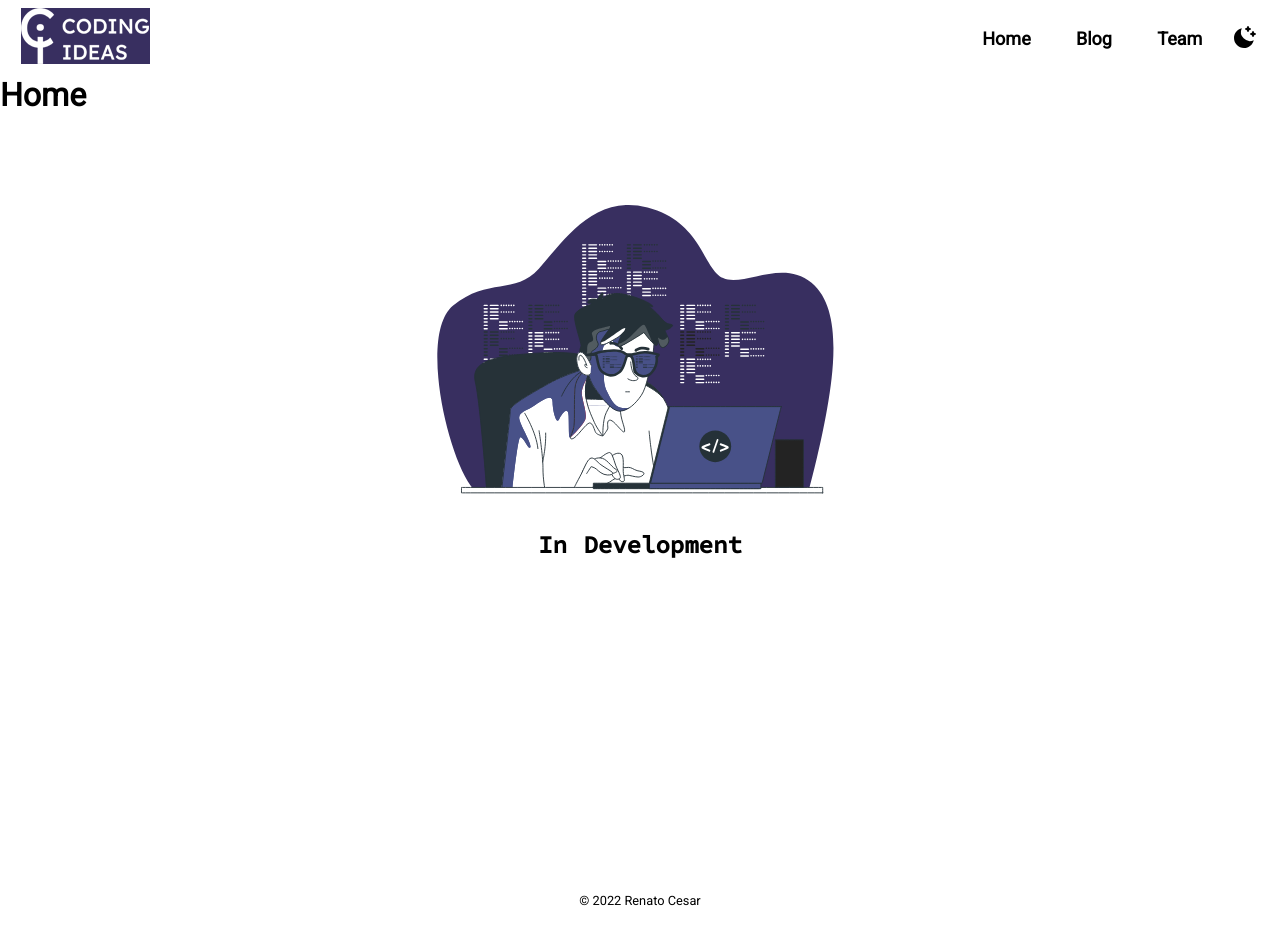
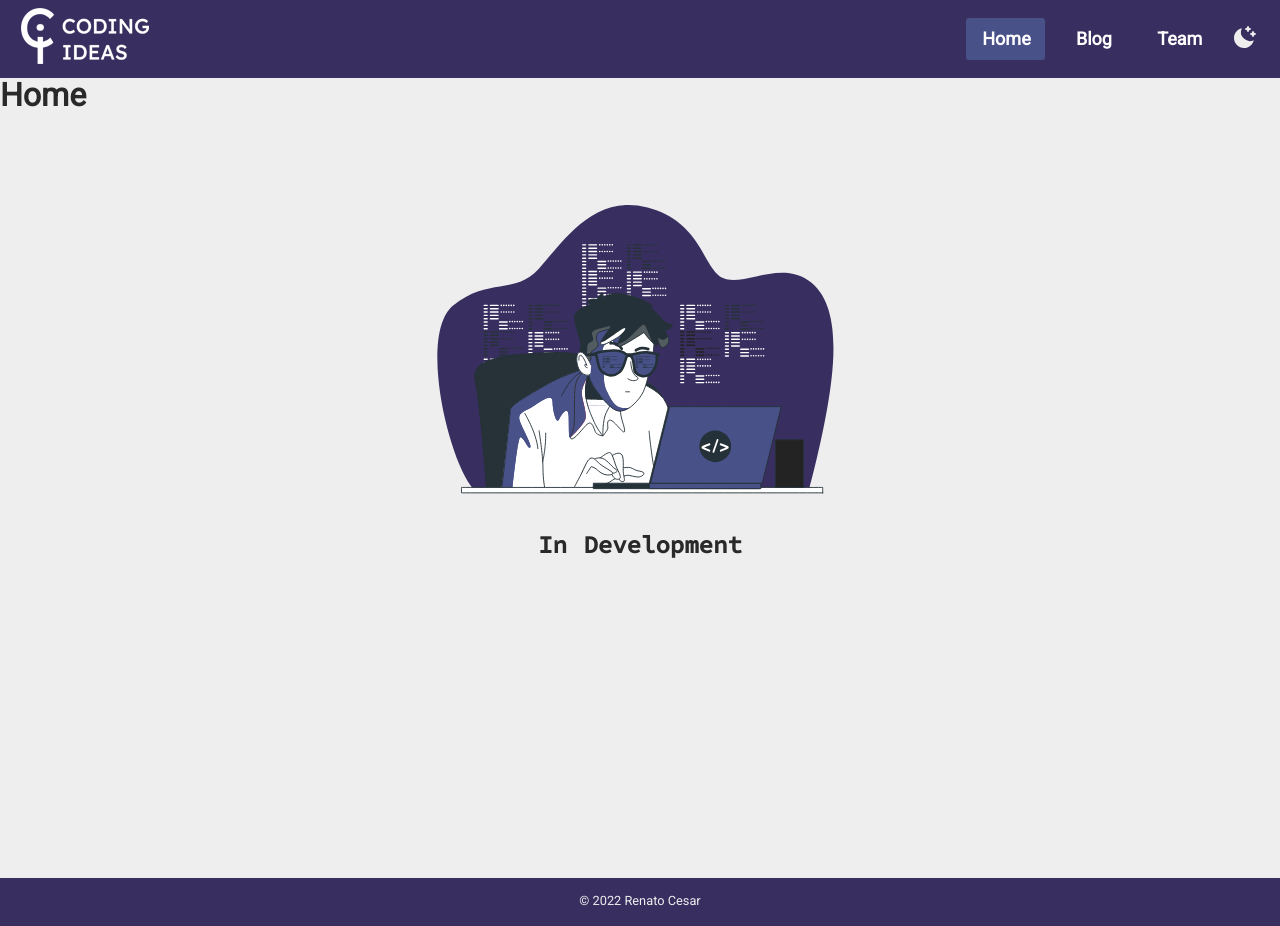
Before and after one commit to RenatoCesarF/back-to-pixels, a Next.js app: page / in a window 1280 px wide. Built offline with nearby package versions, Linux system fonts and the light colour scheme.

Commit message:
bug: Fix no theme bug

```diff
--- a/components/ThemeSwich.tsx
+++ b/components/ThemeSwich.tsx
@@ -1,16 +1,17 @@
 import { useEffect,useState } from 'react'
 import {RiMoonClearFill, RiSunFill } from 'react-icons/ri'
-import { IconContext } from "react-icons";
 import {setCookie, parseCookies} from 'nookies'
+
 const lightTheme = 'light'
 const darkTheme = 'dark'
 const cookiesConfig = {path: '/', maxAge: 86400 * 30}
 
+const ThemeSwitch = () => {
+    const cookies = parseCookies();
+    const cookiesTheme = cookies.THEME === undefined? lightTheme : cookies.THEME;
 
-const ThemeSwitch = () => {
-    const cookies = parseCookies()
     const [loaded, setLoaded] = useState(false);
-    const [theme, setTheme] = useState(cookies.THEME);
+    const [theme, setTheme] = useState(cookiesTheme);
     const switchTheme = () => {
         if(theme === darkTheme){
             setTheme(lightTheme);
@@ -27,36 +28,19 @@ const ThemeSwitch = () => {
         document.body.className = theme;
     });
 
-    // in the JSX
-        <IconContext.Provider value={{className: "switch-theme-icon" }}>
-        <div onClick={() => switchTheme()}>
-            {   process.browser ?
-                theme === darkTheme
-                ?
-                <RiSunFill />
-                :
-                <RiMoonClearFill />
-                :
-                <RiMoonClearFill />
-            }
-        </div>
-        </IconContext.Provider>
-
     return(
         <div>
         {
             loaded?
-                <IconContext.Provider value={{className: "switch-theme-icon" }}>
                 <div onClick={() => switchTheme()}>
                     {
                         theme === darkTheme
                         ?
-                        <RiSunFill />
+                        <RiSunFill className="switch-theme-icon"/>
                         :
-                        <RiMoonClearFill />
+                        <RiMoonClearFill className="switch-theme-icon"/>
                     }
                 </div>
-                </IconContext.Provider>
             : <></>
         }
         </div>
```
